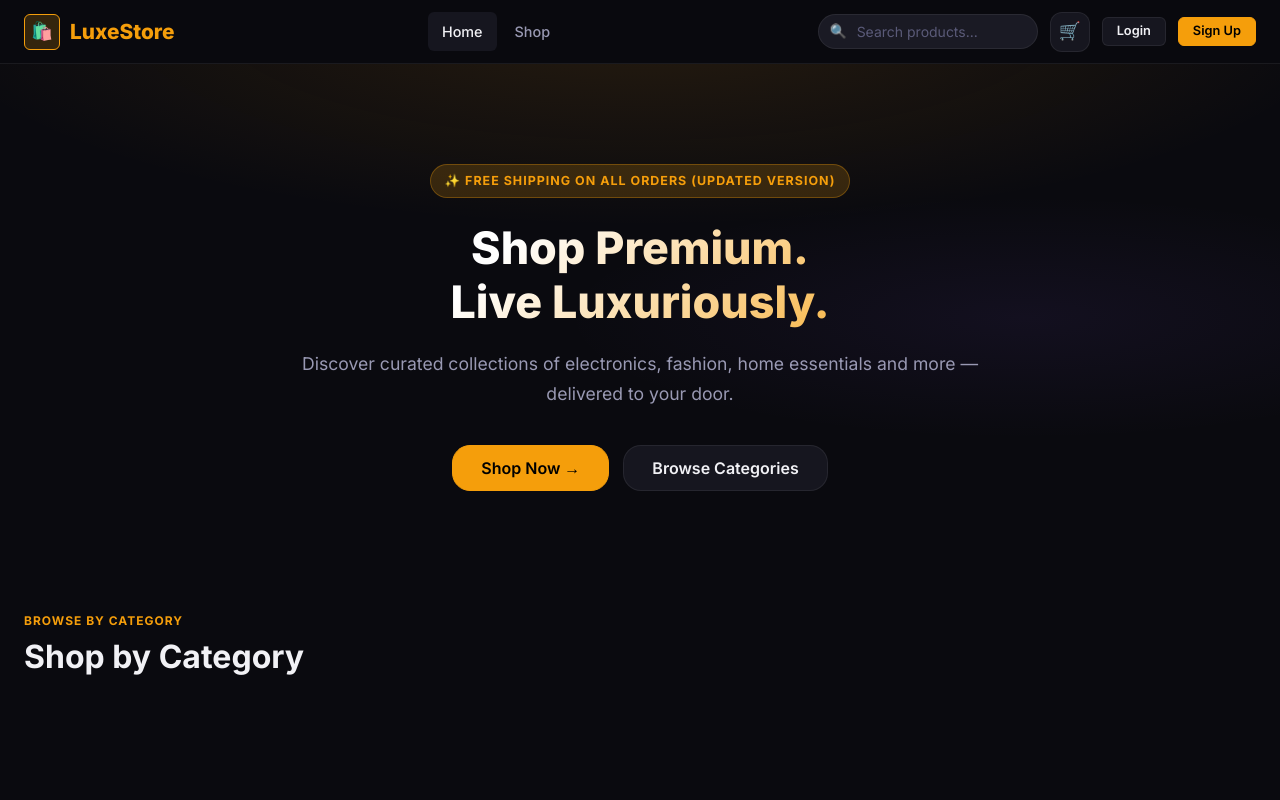
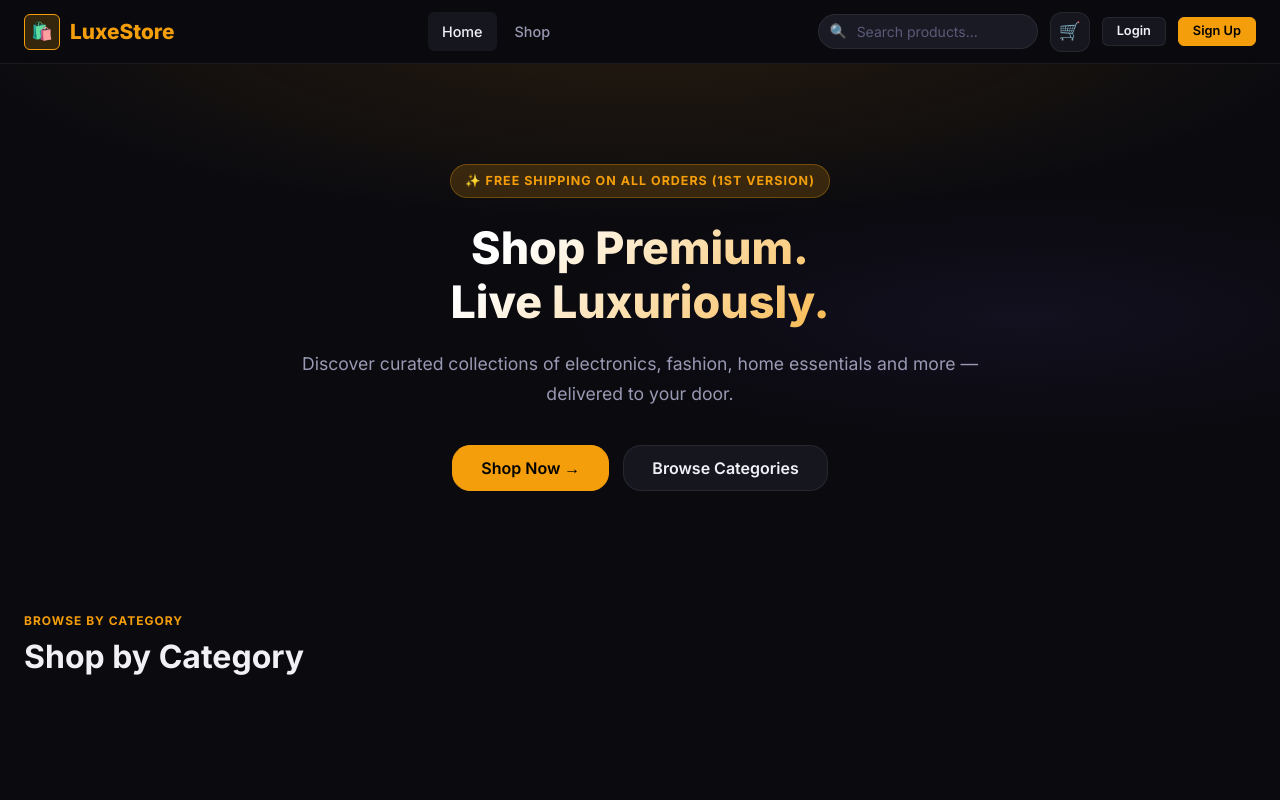
Before and after one commit to bilal-gillani/luxestore-azure-devops, a plain HTML site: page html/index.html in a window 1280 px wide. Shown: the top 800 px of the page. Drawn offline with Linux system fonts and the light colour scheme; no server answers.

```diff
--- a/html/index.html
+++ b/html/index.html
@@ -19,7 +19,7 @@
     <section class="hero">
         <div class="hero-bg"></div>
         <div class="hero-inner">
-            <div class="hero-kicker">✨ Free Shipping on All Orders (updated version)</div>
+            <div class="hero-kicker">✨ Free Shipping on All Orders (1st Version)</div>
             <h1>Shop Premium.<br>Live Luxuriously.</h1>
             <p>Discover curated collections of electronics, fashion, home essentials and more — delivered to your door.
             </p>
```
